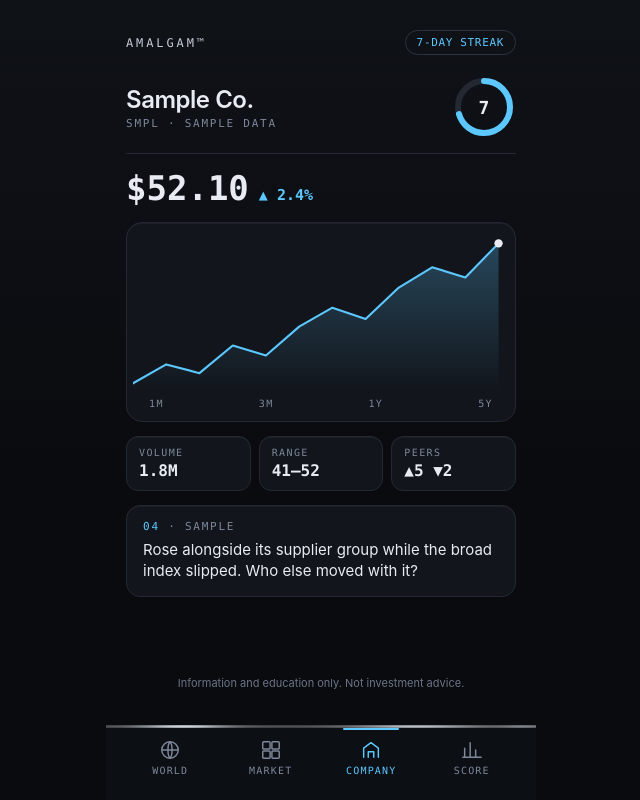
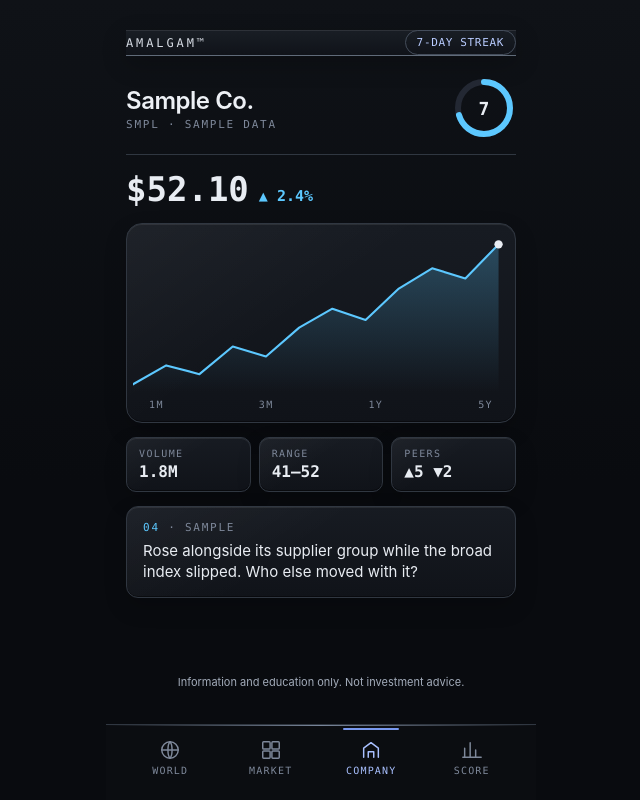
Before and after one commit to bclough581-sketch/planetary-circulation, a plain HTML site: page d9-company.html in a window 1280 px wide. Shown: the whole page, without its empty margins (319-959 px from the left). Drawn offline with Linux system fonts and the light colour scheme.

Commit message:
Apply Blue Steele shared style

```diff
--- a/d9-company.html
+++ b/d9-company.html
@@ -1,8 +1,9 @@
 <!doctype html>
 <html lang="en"><head><meta charset="utf-8"><meta name="viewport" content="width=device-width,initial-scale=1,viewport-fit=cover">
-<title>AMALGAM™ · Company</title><meta name="theme-color" content="#0f1217">
+<title>AMALGAM™ · Company</title><meta name="theme-color" content="#090b0f">
 <link rel="manifest" href="manifest.webmanifest"><link rel="icon" href="icon-192.png" type="image/png">
-<link rel="stylesheet" href="d9-home.css"></head>
+<link rel="stylesheet" href="d9-home.css"><link rel="stylesheet" href="blue-steele.css">
+</head>
 <body class="d9"><div class="d9-app">
 <header class="d9-top"><div class="d9-word">AMALGAM™</div><div class="d9-streak">7-DAY STREAK</div></header>
 <div class="d9-id"><div><h1>Sample Co.</h1><div class="tk">SMPL · SAMPLE DATA</div></div><div class="d9-ring"><svg viewBox="0 0 64 64" aria-hidden="true"><circle cx="32" cy="32" r="26" fill="none" stroke="#232833" stroke-width="6"/><circle cx="32" cy="32" r="26" fill="none" stroke="#5CC8FF" stroke-width="6" stroke-linecap="round" stroke-dasharray="114.4 163.4" transform="rotate(-90 32 32)"/></svg><b>7</b></div></div>
```
